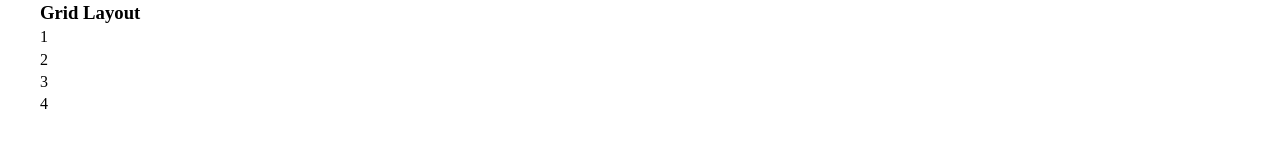
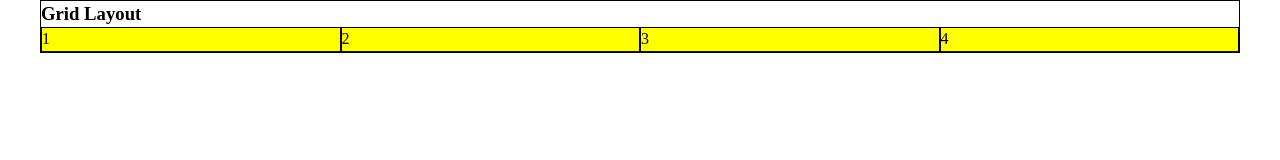
Before and after one commit to saves7/Grid, a plain HTML site: page index.html in a window 1280 px wide. Drawn offline with Linux system fonts and the light colour scheme.

Commit message:
Изменене css.js

```diff
--- a/css/main.css
+++ b/css/main.css
@@ -18,6 +18,18 @@ div {
     max-width: 1200px;
     min-width: 480px;
     margin: 0 auto;
+    border: 1px solid #000;
+}
+
+.grid_wrapper {
+    display: grid;
+    grid-template-columns: repeat(4, 1fr);
+     /*grid-template-columns: 200px 200px 200px 200px;*/
+    /* grid-template-columns: auto auto auto auto; */
+    /*grid-template-columns: repeat(4, 200px);*/
+    /*grid-template-columns: repeat(auto-fill, 200px); /*-auto-fill заполни автоматически если не помещаются перенеси*/
+  /*  column-gap: 30px;  row-gap: 40px;*/
+
 }
 
 a {
@@ -27,3 +39,8 @@ a {
 ul {
     list-style: none;
 }
+
+.text {
+    background: yellow;
+    border: 1px solid #000;
+}
```
